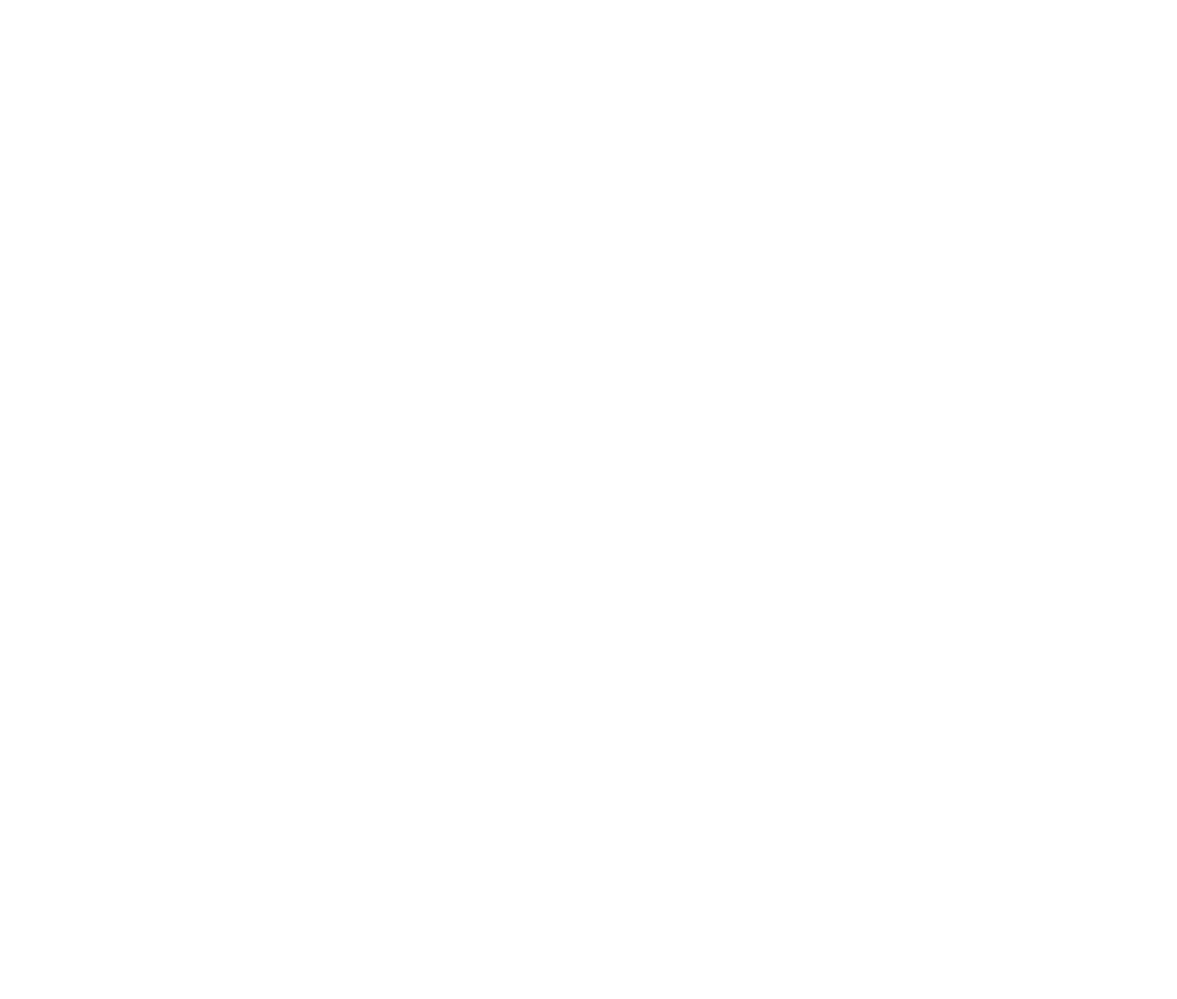
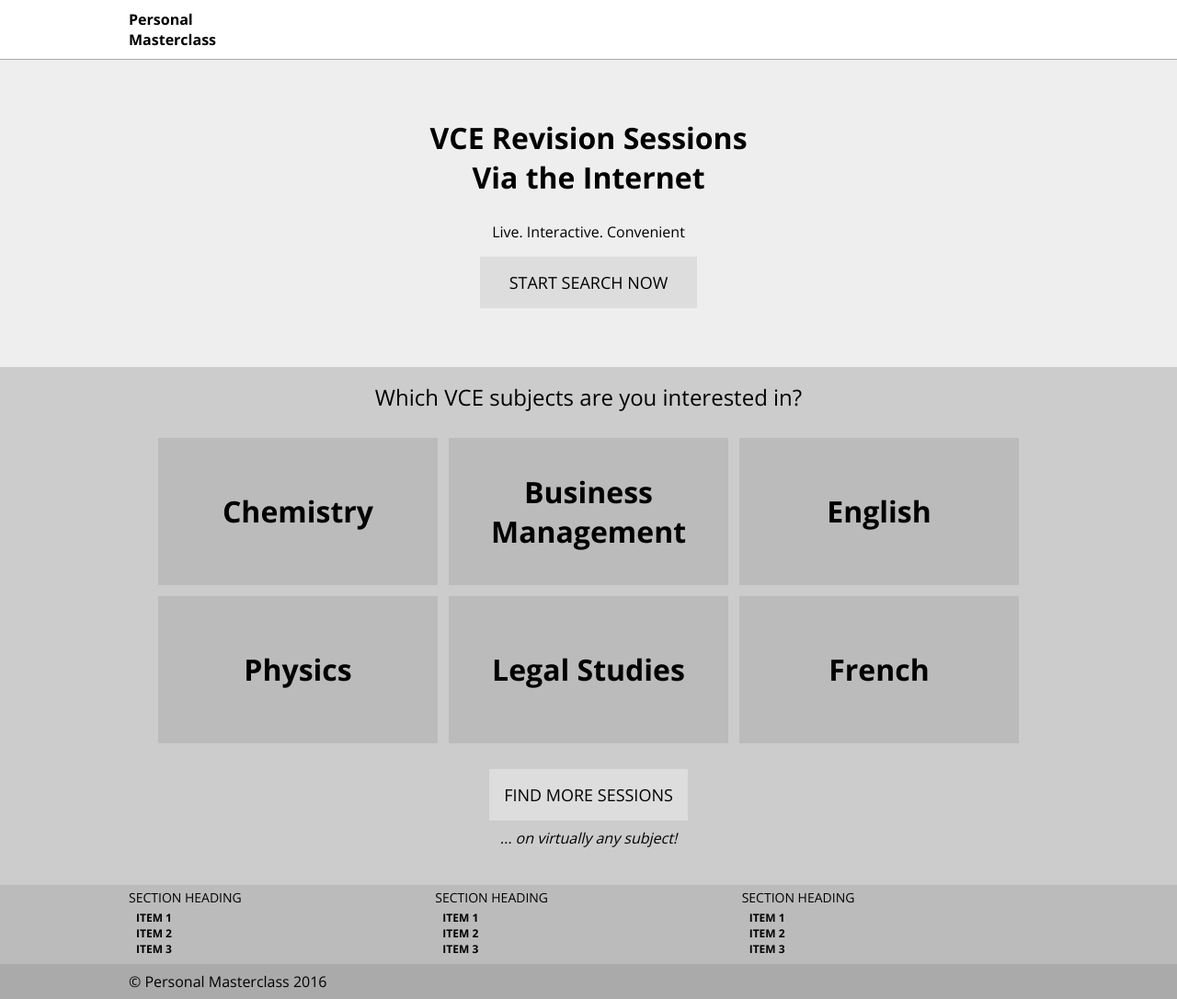
Before and after one commit to PersonalMasterClass/personalmasterclass.github.io, a plain HTML site: page landing-page/index.html in a window 1280 px wide. Shown: the whole page at 92% size. Before the commit the page ends 800 px from the top, so only its background shows below. Drawn offline with nearby package versions, Linux system fonts and the light colour scheme.

Commit message:
Adding most of the base content, just need to add the missing components to the header.

```diff
--- a/landing-page/index.html
+++ b/landing-page/index.html
@@ -6,6 +6,94 @@
 	<link rel="stylesheet" type="text/css" href="style.css">
 </head>
 <body>
+	<header>
+		<div class="container">
+			<div class="logo-wrap">
+				<div class="logo-image"></div>
+				<div class="logo-text">Personal<br>Masterclass</div>
+			</div>
+			<div class="auth-wrap"></div>
+		</div>
+	</header>
+	<div class="main">
+		<section id="leader">
+			<div class="container inner">
+				<div class="section-content">
+					<h1>
+						VCE Revision Sessions<br>
+						Via the Internet
+					</h1>
+					<p>Live. Interactive. Convenient</p>
+					<a class="button">START SEARCH NOW</a>
+				</div>
+			</div>
+		</section>
+		<section id="subject-tiles">
+			<div class="container inner">
+				<div class="section-content">
+					<h1>Which VCE subjects are you interested in?</h1>
+					<div class="tile-wrap">
+						<div class="tile-row">
+							<div class="tile">Chemistry</div>
+							<div class="tile">Business Management</div>
+							<div class="tile">English</div>
+						</div>
+						<div class="tile-row">
+							<div class="tile">Physics</div>
+							<div class="tile">Legal Studies</div>
+							<div class="tile">French</div>
+						</div>
+					</div>
+					<p>
+						<a class="button">FIND MORE SESSIONS</a><br>
+						<i class="underbutton">... on virtually any subject!</i>
+					</p>
+				</div>
+			</div>
+		</section>
+	</div>
+	<footer>
+		<div class="footer-content">
+			<div class="container">
+				<section>
+					<h3>Section Heading</h3>
+					<ul>
+						<li>ITEM 1</li>
+						<li>ITEM 2</li>
+						<li>ITEM 3</li>
+					</ul>
+				</section>
+				<section>
+					<h3>Section Heading</h3>
+					<ul>
+						<li>ITEM 1</li>
+						<li>ITEM 2</li>
+						<li>ITEM 3</li>
+					</ul>
+				</section>
+				<section>
+					<h3>Section Heading</h3>
+					<ul>
+						<li>ITEM 1</li>
+						<li>ITEM 2</li>
+						<li>ITEM 3</li>
+					</ul>
+				</section>
+			</div>
+		</div>
+		<div class="afterfooter">
+			<div class="container">
+				<div class="left">&copy; Personal Masterclass 2016</div>
+				<div class="right">
+					<div class="social-icons">
+						<div class="icon facebook"></div>
+						<div class="icon twitter"></div>
+						<div class="icon linkedin"></div>
+					</div>
+				</div>
+			</div>
+		</div>
+	</footer>
 	<script type="text/javascript" src="main.js"></script>
 </body>
 </html>
--- a/landing-page/style.css
+++ b/landing-page/style.css
@@ -1,2 +1,146 @@
-/* Reset */
-body, html {margin: 0;padding: 0}
+/* Fonts */
+@import url(https://fonts.googleapis.com/css?family=Open+Sans:400,700,300);
+
+body {
+	margin: 64px 0 0 0;
+	font-family: "Open Sans", sans-serif;
+}
+.container {
+	width: 90%;
+	max-width: 1000px;
+	margin: 0 auto;
+}
+.container.inner {
+	width: 90%;
+	max-width: 960px;
+}
+
+header {
+	position: fixed;
+	height: 64px;
+	top: 0;
+	left: 0;
+	width: 100%;
+	background: #FFF;
+	border-bottom: 1px solid #AAA;
+}
+header .container { display: table; height: 100% }
+header .container .logo-wrap { display: table-cell; vertical-align: middle }
+header .container .logo-wrap .logo-text { font-weight: 700; }
+
+a.button {
+	display: inline-block;
+	padding: 16px;
+	margin: 0 auto;
+	background: #DDD;
+	cursor: pointer;
+	text-transform: uppercase;
+}
+
+section {
+	width: 100%;
+	float: none;
+}
+section .container {
+	display: table;
+	margin: 0 auto;
+}
+section .container .section-content {
+	display: table-cell;
+	vertical-align: middle;
+	text-align: center;
+}
+section .container .section-content > *:first-child { margin-top: 0; }
+section#leader {
+	background: #EEE;
+	padding: 64px 0;
+}
+section#leader .container .section-content h1 { font-size: 32px; }
+section#leader .container .section-content p { font-size: 16px; }
+section#leader .container .section-content a.button {
+	font-size: 18px;
+	padding: 16px 32px;
+}
+section#subject-tiles {
+	background: #CCC;
+	padding-bottom: 24px;
+}
+section#subject-tiles .container .section-content > h1 {
+	text-align: center;
+	margin: 16px 0;
+	font-weight: 400;
+}
+section#subject-tiles .container .section-content .tile-wrap {
+	display: table;
+	width: 100%;
+	border-spacing: 12px;
+}
+section#subject-tiles .container .section-content .tile-wrap .tile-row {
+	display: table-row;
+	width: 100%;
+}
+section#subject-tiles .container .section-content .tile-wrap .tile-row .tile {
+	display: table-cell;
+	vertical-align: middle;
+	height: 160px;
+	background: #BBB;
+	width: 33%;
+	font-size: 32px;
+	font-weight: 700;
+	cursor: pointer;
+}
+section#subject-tiles .container .section-content a.button {
+	font-size: 18px;
+}
+section#subject-tiles .container .section-content .underbutton {
+	display: inline-block;
+	margin-top: 8px;
+}
+footer {
+	width: 100%;
+	float: left;
+}
+footer .footer-content,
+footer .afterfooter {
+	width: 100%;
+	float: left;
+}
+footer .footer-content {
+	background: #BBB;
+}
+footer .footer-content .container {
+	display: table;
+	width: 100%;
+}
+footer .footer-content .container section {
+	display: table-cell;
+	width: 33%;
+}
+footer .footer-content .container section h3 {
+	font-size: 14px;
+	font-weight: 400;
+	text-transform: uppercase;
+	margin: 4px 0;
+}
+footer .footer-content .container section ul {
+	text-transform: uppercase;
+	list-style: none;
+	padding-left: 8px;
+	margin: 0 0 8px 0;
+	font-size: 12px;
+	font-weight: 700;
+}
+footer .footer-content .container section ul li {
+	cursor: pointer;
+}
+footer .afterfooter {
+	width: 100%;
+	background:#AAA;
+	padding: 8px 0;
+}
+footer .afterfooter .left,
+footer .afterfooter .right {
+	width: 50%;
+}
+footer .afterfooter .left { float: left; }
+footer .afterfooter .right { float: right; }
```
